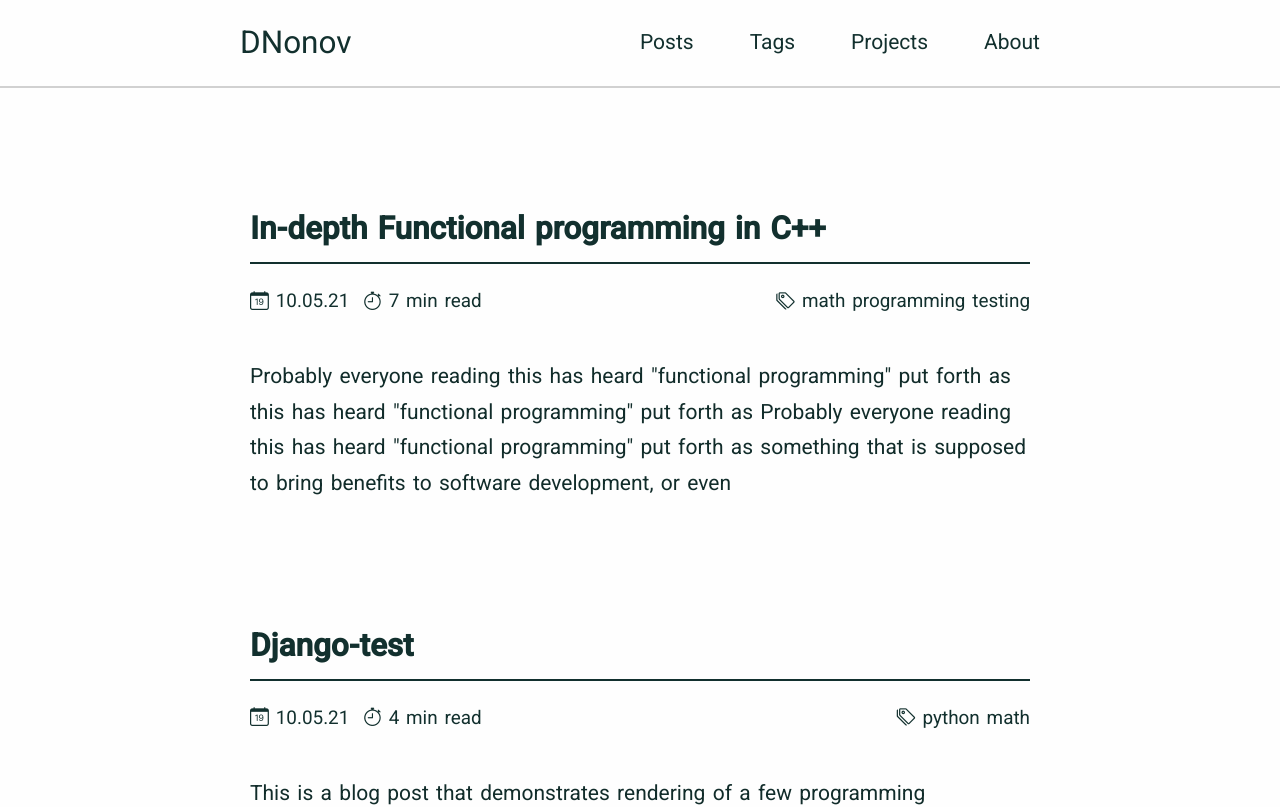
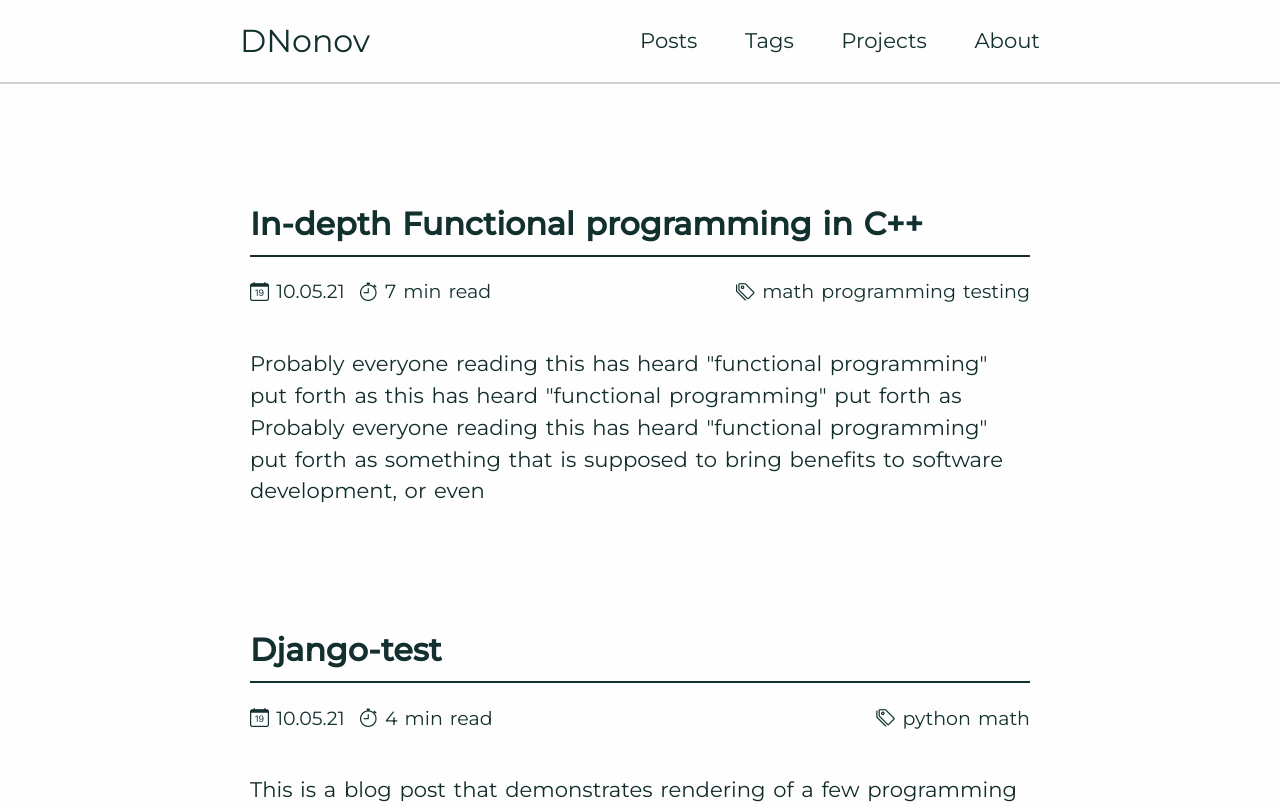
Before and after one commit to DNonov/blog, a Next.js app: page / in a window 1280 px wide. Shown: the top 807 px of the page. Built offline with nearby package versions, Linux system fonts and the light colour scheme.

Commit message:
Change font size and font family to Montserrat

```diff
--- a/styles/globals.css
+++ b/styles/globals.css
@@ -1,15 +1,15 @@
-@import url('https://fonts.googleapis.com/css2?family=Roboto:wght@100;300;400;500&display=swap');
+@import url('https://fonts.googleapis.com/css2?family=Montserrat:wght@100;300;400;500&display=swap');
 
 html,
 body {
   background-color: #fefefe;
   padding: 0;
   margin: 0;
-  font-family: 'Roboto', sans-serif;
+  font-family: 'Montserrat', sans-serif;
   color: #12302e;
-  font-size: 1em;
+  font-size: 1.15em;
   word-spacing: 0.1em;
-  line-height: 1.7em;
+  line-height: 1.5em;
 }
 
 p { color: #112c2a; }
@@ -81,7 +81,7 @@
 }
 
 .post-title {
-  font-family: 'Roboto', sans-serif;
+  font-family: 'Montserrat', sans-serif;
 }
 
 .post-catalog .post-title {
@@ -90,7 +90,7 @@
 
 /* XS devices (phones, 600px and down) */
 @media only screen and (max-width: 600px) {
-  html { font-size: 15px; }
+  html { font-size: 1em; }
   .post-title-section,
   .post-catalog,
   .post {
@@ -111,7 +111,6 @@
 
 /* S devices (portrait tablets and large phones, 600px and up) */
 @media only screen and (min-width: 600px) {
-  html { font-size: 15px; }
   .post-catalog,
   .post { width: 90%; }
   .content-wrapper { margin: 0px 0px 0px 0px; }
@@ -120,21 +119,18 @@
 
 /* M devices (landscape tablets, 768px and up) */
 @media only screen and (min-width: 768px) {
-  html { font-size: 20px; }
   .content-wrapper { margin: 50px 0px 50px 0px; }
   .post-wrapper { margin: 50px 0px 50px 0px; }
 }
 
 /* L devices (laptops/desktops, 992px and up) */
 @media only screen and (min-width: 992px) {
-  html { font-size: 20px; }
   .content-wrapper { margin: 50px 0px 50px 0px; }
   .post-wrapper { margin: 50px 0px 50px 0px; }
 }
 
 /* XL devices (large laptops and desktops, 1200px and up) */
 @media only screen and (min-width: 1200px) {
-  html { font-size: 21px; }
   .content-wrapper { margin: 50px 0px 50px 0px; }
   .post-wrapper { margin: 50px 0px 50px 0px; }
 
```
